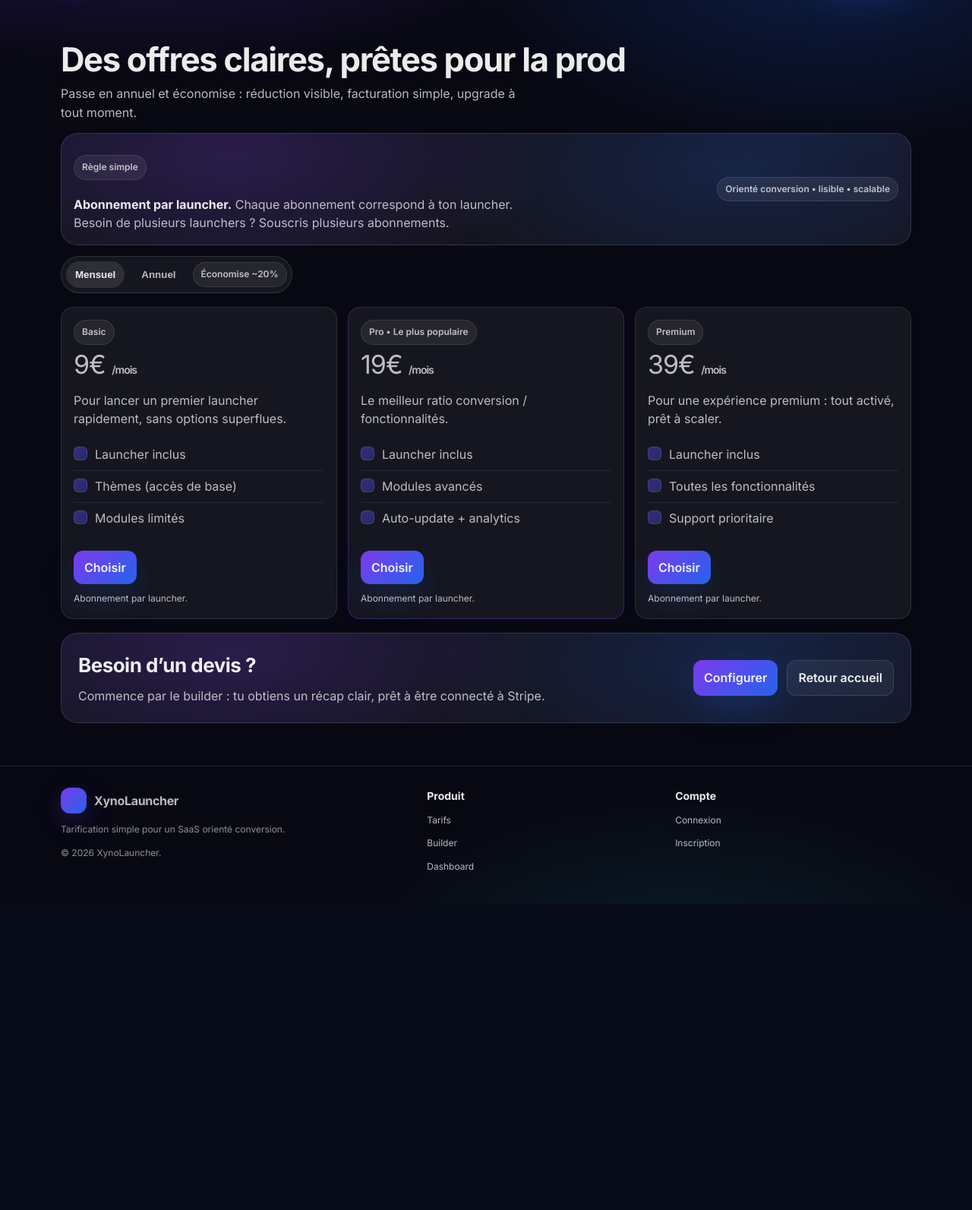
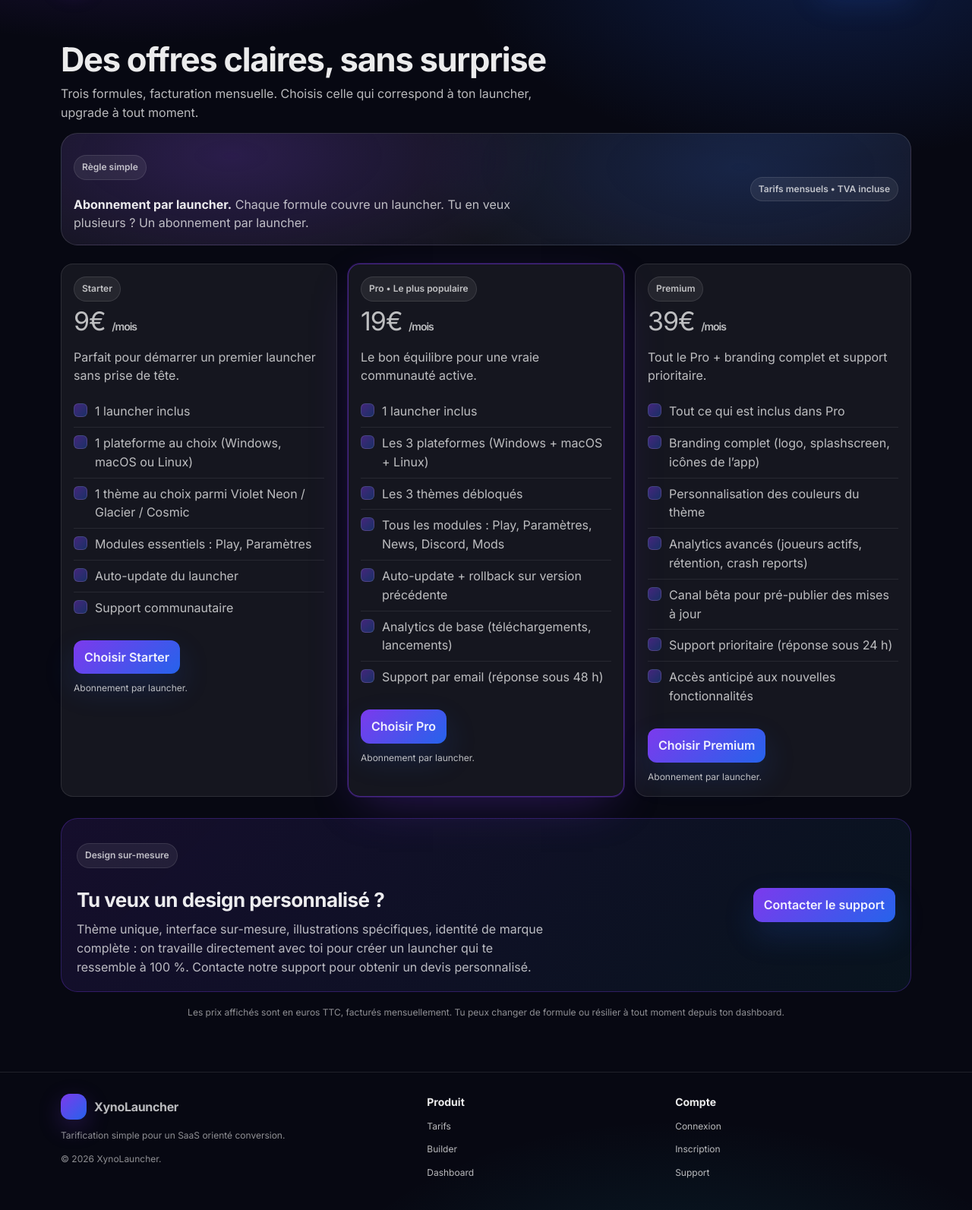
Before and after one commit to GratriShow/xynoCMS, a PHP site: page /pricing.php in a window 1280 px wide. Shown: the part 76-1669 px from the top of the page at 76% size. Before the commit the page ends 1222 px from the top, so only its background shows below. Run offline with PHP 8.4, Linux system fonts and the light colour scheme.

Commit message:
feat(pricing): 3 fixed monthly tiers + custom design support contact

```diff
--- a/pricing.php
+++ b/pricing.php
@@ -1,6 +1,9 @@
 <?php
 
 declare(strict_types=1);
+
+// Adresse de support. Remplace par ton adresse réelle si besoin.
+$supportEmail = 'support@xynoweb.fr';
 
 ?><!doctype html>
 <html lang="fr">
@@ -8,7 +11,7 @@ declare(strict_types=1);
   <meta charset="utf-8" />
   <meta name="viewport" content="width=device-width, initial-scale=1" />
   <title>Tarifs — XynoLauncher</title>
-  <meta name="description" content="Compare les offres XynoLauncher en mensuel et annuel, avec réduction visible sur l’annuel." />
+  <meta name="description" content="3 formules claires, facturation mensuelle, options incluses par plan. Besoin d’un design personnalisé ? Contacte le support." />
   <link rel="preconnect" href="https://fonts.googleapis.com" />
   <link rel="preconnect" href="https://fonts.gstatic.com" crossorigin />
   <link href="https://fonts.googleapis.com/css2?family=Inter:wght@400;500;600;700;800&display=swap" rel="stylesheet" />
@@ -41,84 +44,104 @@ declare(strict_types=1);
 
   <main id="contenu">
     <section class="section">
-      <div class="container" data-pricing-root>
-        <h1 class="h-title" style="font-size:clamp(30px,3.4vw,44px)">Des offres claires, prêtes pour la prod</h1>
-        <p class="section-desc">Passe en annuel et économise : réduction visible, facturation simple, upgrade à tout moment.</p>
+      <div class="container">
+        <h1 class="h-title" style="font-size:clamp(30px,3.4vw,44px)">Des offres claires, sans surprise</h1>
+        <p class="section-desc">Trois formules, facturation mensuelle. Choisis celle qui correspond à ton launcher, upgrade à tout moment.</p>
 
         <div class="callout" style="margin-top:14px; padding:16px">
           <div>
             <p class="badge">Règle simple</p>
             <p class="section-desc" style="margin-top:8px">
               <strong style="color:rgba(255,255,255,.92)">Abonnement par launcher.</strong>
-              Chaque abonnement correspond à ton launcher. Besoin de plusieurs launchers ? Souscris plusieurs abonnements.
+              Chaque formule couvre un launcher. Tu en veux plusieurs ? Un abonnement par launcher.
             </p>
           </div>
-          <div class="badge">Orienté conversion • lisible • scalable</div>
+          <div class="badge">Tarifs mensuels • TVA incluse</div>
         </div>
 
-        <div class="toggle" data-billing-toggle data-target="pricing-target" aria-label="Facturation">
-          <button type="button" data-billing="monthly" aria-pressed="true">Mensuel</button>
-          <button type="button" data-billing="yearly" aria-pressed="false">Annuel</button>
-          <span class="badge" data-yearly-savings hidden>Économise ~20%</span>
-        </div>
+        <div class="pricing-grid" aria-label="Cartes de prix" style="margin-top:24px">
 
-        <div id="pricing-target" class="pricing-grid" aria-label="Cartes de prix">
-          <article class="card" data-plan="basic" data-price-monthly="9" data-price-yearly="86">
-            <p class="badge">Basic</p>
-            <p class="price"><span data-price>9</span>€ <small data-price-suffix>/mois</small></p>
-            <p class="section-desc" style="margin-top:8px">Pour lancer un premier launcher rapidement, sans options superflues.</p>
+          <!-- =================== STARTER =================== -->
+          <article class="card" data-plan="starter">
+            <p class="badge">Starter</p>
+            <p class="price"><span>9</span>€ <small>/mois</small></p>
+            <p class="section-desc" style="margin-top:8px">Parfait pour démarrer un premier launcher sans prise de tête.</p>
             <ul class="list">
-              <li><span class="check" aria-hidden="true"></span>Launcher inclus</li>
-              <li><span class="check" aria-hidden="true"></span>Thèmes (accès de base)</li>
-              <li><span class="check" aria-hidden="true"></span>Modules limités</li>
+              <li><span class="check" aria-hidden="true"></span>1 launcher inclus</li>
+              <li><span class="check" aria-hidden="true"></span>1 plateforme au choix (Windows, macOS ou Linux)</li>
+              <li><span class="check" aria-hidden="true"></span>1 thème au choix parmi Violet Neon / Glacier / Cosmic</li>
+              <li><span class="check" aria-hidden="true"></span>Modules essentiels : Play, Paramètres</li>
+              <li><span class="check" aria-hidden="true"></span>Auto-update du launcher</li>
+              <li><span class="check" aria-hidden="true"></span>Support communautaire</li>
             </ul>
             <div class="cta-row">
-              <a class="btn btn-primary" data-choose href="builder.php?plan=basic&billing=monthly">Choisir</a>
+              <a class="btn btn-primary" href="builder.php?plan=starter">Choisir Starter</a>
             </div>
             <p class="small" style="margin:10px 0 0">Abonnement par launcher.</p>
           </article>
 
-          <article class="card" data-plan="pro" data-price-monthly="19" data-price-yearly="182" style="border-color:rgba(124,58,237,.35)">
+          <!-- =================== PRO (highlight) =================== -->
+          <article class="card" data-plan="pro" style="border-color:rgba(124,58,237,.5); box-shadow:0 0 0 1px rgba(124,58,237,.25), 0 20px 60px -20px rgba(124,58,237,.35)">
             <p class="badge">Pro • Le plus populaire</p>
-            <p class="price"><span data-price>19</span>€ <small data-price-suffix>/mois</small></p>
-            <p class="section-desc" style="margin-top:8px">Le meilleur ratio conversion / fonctionnalités.</p>
+            <p class="price"><span>19</span>€ <small>/mois</small></p>
+            <p class="section-desc" style="margin-top:8px">Le bon équilibre pour une vraie communauté active.</p>
             <ul class="list">
-              <li><span class="check" aria-hidden="true"></span>Launcher inclus</li>
-              <li><span class="check" aria-hidden="true"></span>Modules avancés</li>
-              <li><span class="check" aria-hidden="true"></span>Auto-update + analytics</li>
+              <li><span class="check" aria-hidden="true"></span>1 launcher inclus</li>
+              <li><span class="check" aria-hidden="true"></span>Les 3 plateformes (Windows + macOS + Linux)</li>
+              <li><span class="check" aria-hidden="true"></span>Les 3 thèmes débloqués</li>
+              <li><span class="check" aria-hidden="true"></span>Tous les modules : Play, Paramètres, News, Discord, Mods</li>
+              <li><span class="check" aria-hidden="true"></span>Auto-update + rollback sur version précédente</li>
+              <li><span class="check" aria-hidden="true"></span>Analytics de base (téléchargements, lancements)</li>
+              <li><span class="check" aria-hidden="true"></span>Support par email (réponse sous 48 h)</li>
             </ul>
             <div class="cta-row">
-              <a class="btn btn-primary" data-choose href="builder.php?plan=pro&billing=monthly">Choisir</a>
+              <a class="btn btn-primary" href="builder.php?plan=pro">Choisir Pro</a>
             </div>
             <p class="small" style="margin:10px 0 0">Abonnement par launcher.</p>
           </article>
 
-          <article class="card" data-plan="premium" data-price-monthly="39" data-price-yearly="374">
+          <!-- =================== PREMIUM =================== -->
+          <article class="card" data-plan="premium">
             <p class="badge">Premium</p>
-            <p class="price"><span data-price>39</span>€ <small data-price-suffix>/mois</small></p>
-            <p class="section-desc" style="margin-top:8px">Pour une expérience premium : tout activé, prêt à scaler.</p>
+            <p class="price"><span>39</span>€ <small>/mois</small></p>
+            <p class="section-desc" style="margin-top:8px">Tout le Pro + branding complet et support prioritaire.</p>
             <ul class="list">
-              <li><span class="check" aria-hidden="true"></span>Launcher inclus</li>
-              <li><span class="check" aria-hidden="true"></span>Toutes les fonctionnalités</li>
-              <li><span class="check" aria-hidden="true"></span>Support prioritaire</li>
+              <li><span class="check" aria-hidden="true"></span>Tout ce qui est inclus dans Pro</li>
+              <li><span class="check" aria-hidden="true"></span>Branding complet (logo, splashscreen, icônes de l’app)</li>
+              <li><span class="check" aria-hidden="true"></span>Personnalisation des couleurs du thème</li>
+              <li><span class="check" aria-hidden="true"></span>Analytics avancés (joueurs actifs, rétention, crash reports)</li>
+              <li><span class="check" aria-hidden="true"></span>Canal bêta pour pré-publier des mises à jour</li>
+              <li><span class="check" aria-hidden="true"></span>Support prioritaire (réponse sous 24 h)</li>
+              <li><span class="check" aria-hidden="true"></span>Accès anticipé aux nouvelles fonctionnalités</li>
             </ul>
             <div class="cta-row">
-              <a class="btn btn-primary" data-choose href="builder.php?plan=premium&billing=monthly">Choisir</a>
+              <a class="btn btn-primary" href="builder.php?plan=premium">Choisir Premium</a>
             </div>
             <p class="small" style="margin:10px 0 0">Abonnement par launcher.</p>
           </article>
+
         </div>
 
-        <div class="callout" style="margin-top:18px">
+        <!-- =================== DESIGN SUR-MESURE =================== -->
+        <div class="callout" style="margin-top:28px; padding:20px; background:linear-gradient(135deg,rgba(124,58,237,.12),rgba(34,211,238,.06)); border-color:rgba(124,58,237,.3)">
           <div>
-            <h2 class="section-title" style="margin:0">Besoin d’un devis ?</h2>
-            <p class="section-desc" style="margin-top:8px">Commence par le builder : tu obtiens un récap clair, prêt à être connecté à Stripe.</p>
+            <p class="badge">Design sur-mesure</p>
+            <h2 class="section-title" style="margin:10px 0 6px">Tu veux un design personnalisé ?</h2>
+            <p class="section-desc" style="margin-top:6px">
+              Thème unique, interface sur-mesure, illustrations spécifiques, identité de marque complète&nbsp;:
+              on travaille directement avec toi pour créer un launcher qui te ressemble à 100 %.
+              Contacte notre support pour obtenir un devis personnalisé.
+            </p>
           </div>
           <div class="cta-row" style="margin:0">
-            <a class="btn btn-primary" href="builder.php?plan=pro&billing=yearly">Configurer</a>
-            <a class="btn" href="index.php">Retour accueil</a>
+            <a class="btn btn-primary" href="mailto:<?php echo htmlspecialchars($supportEmail, ENT_QUOTES, 'UTF-8'); ?>?subject=Demande%20de%20design%20personnalis%C3%A9%20-%20XynoLauncher">Contacter le support</a>
           </div>
         </div>
+
+        <p class="small" style="margin-top:18px; color:rgba(255,255,255,.55); text-align:center">
+          Les prix affichés sont en euros TTC, facturés mensuellement.
+          Tu peux changer de formule ou résilier à tout moment depuis ton dashboard.
+        </p>
       </div>
     </section>
   </main>
@@ -143,6 +166,7 @@ declare(strict_types=1);
         <h4>Compte</h4>
         <p class="small"><a href="login.php">Connexion</a></p>
         <p class="small"><a href="register.php">Inscription</a></p>
+        <p class="small"><a href="mailto:<?php echo htmlspecialchars($supportEmail, ENT_QUOTES, 'UTF-8'); ?>">Support</a></p>
       </div>
     </div>
   </footer>
```
